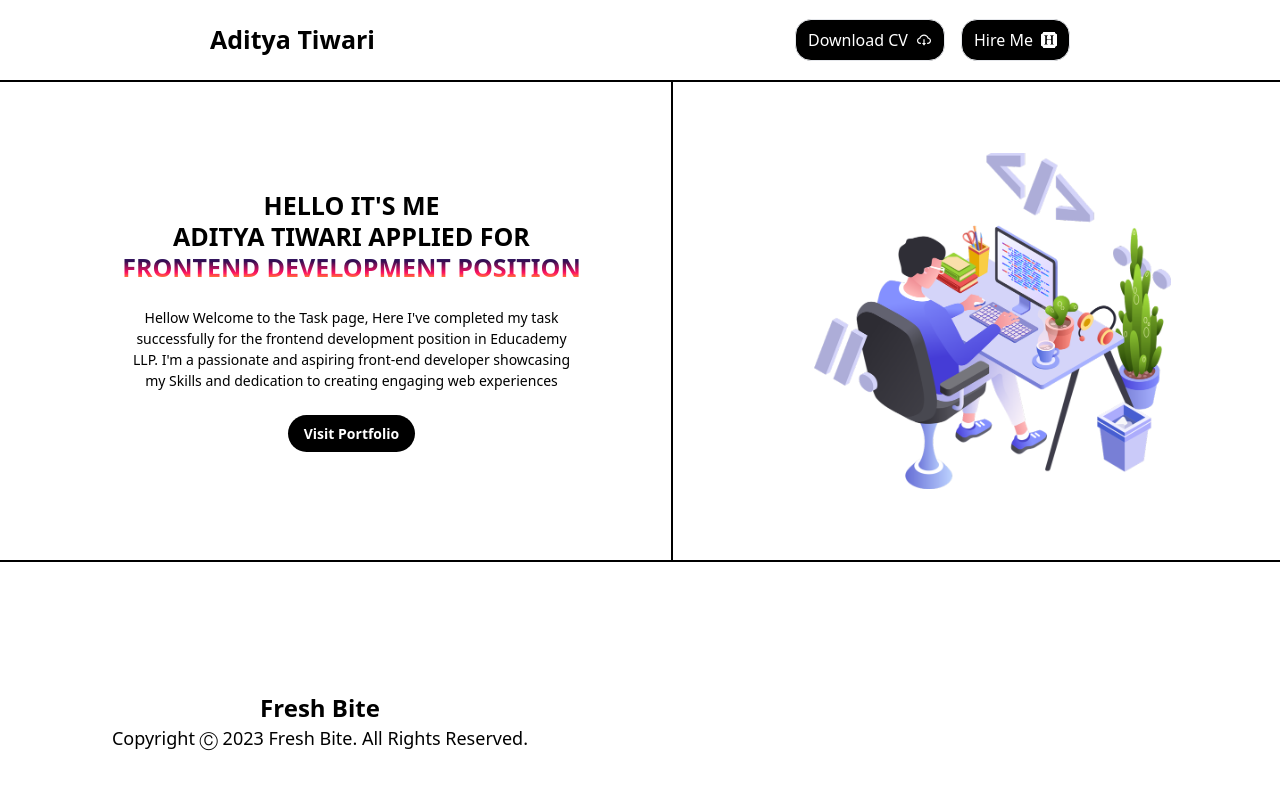
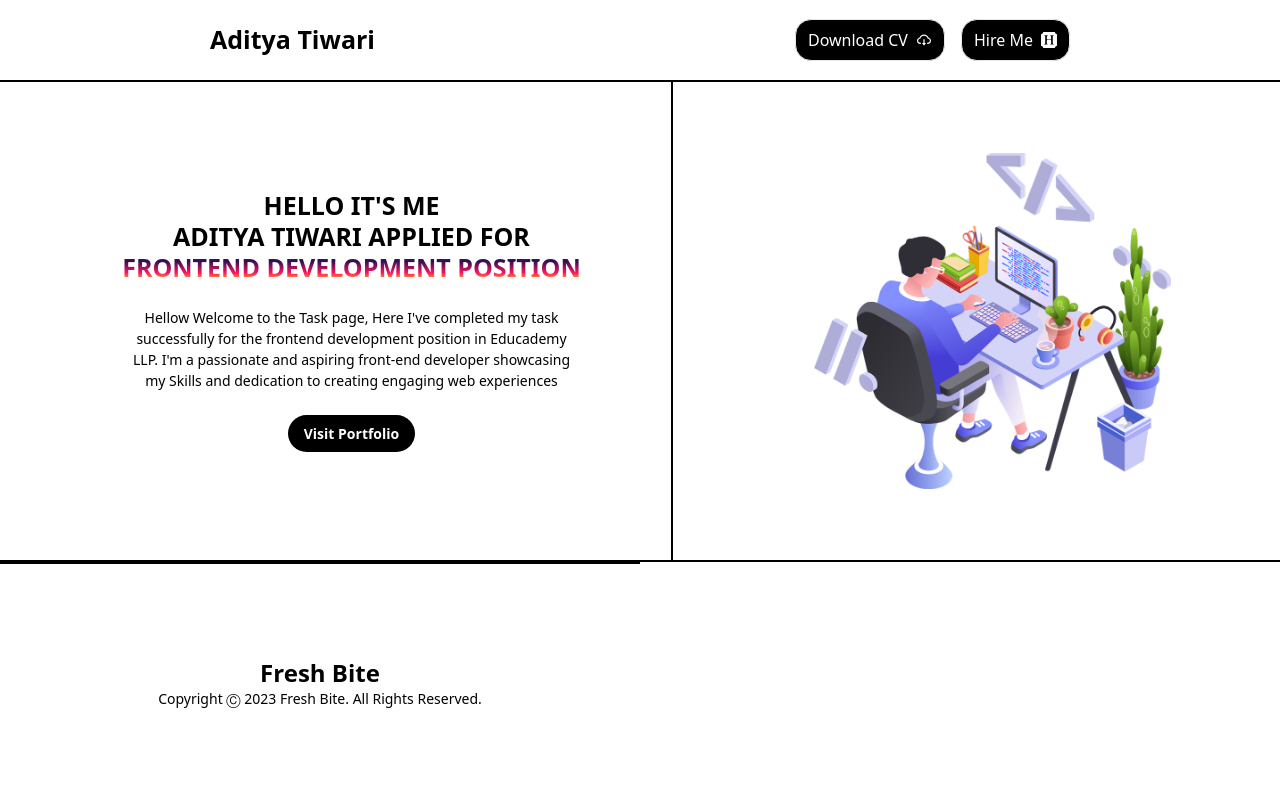
Before and after one commit to aditya1OG/Practice_2, a React (Create React App) app: page / in a window 1280 px wide. Shown: the top 790 px of the page. Built offline with nearby package versions, Linux system fonts and the light colour scheme.

Commit message:
Update Footer.jsx

```diff
--- a/src/components/Footer.jsx
+++ b/src/components/Footer.jsx
@@ -2,9 +2,9 @@ import React from 'react'
 
 const Footer = () => {
   return (
-    <div className="flex flex-col w-1/2 h-[40vh] items-center justify-center text-center">
+    <div className="flex flex-col lg:w-1/2 h-[30vh] items-center justify-center border-t-2 border-t-black w-full">
       <p className="text-black font-semibold text-2xl">Fresh Bite</p>
-      <p className="text-lg">Copyright Ⓒ 2023 Fresh Bite. All Rights Reserved.</p>
+      <p className="text-sm">Copyright Ⓒ 2023 Fresh Bite. All Rights Reserved.</p>
     </div>
   )
 }
```
